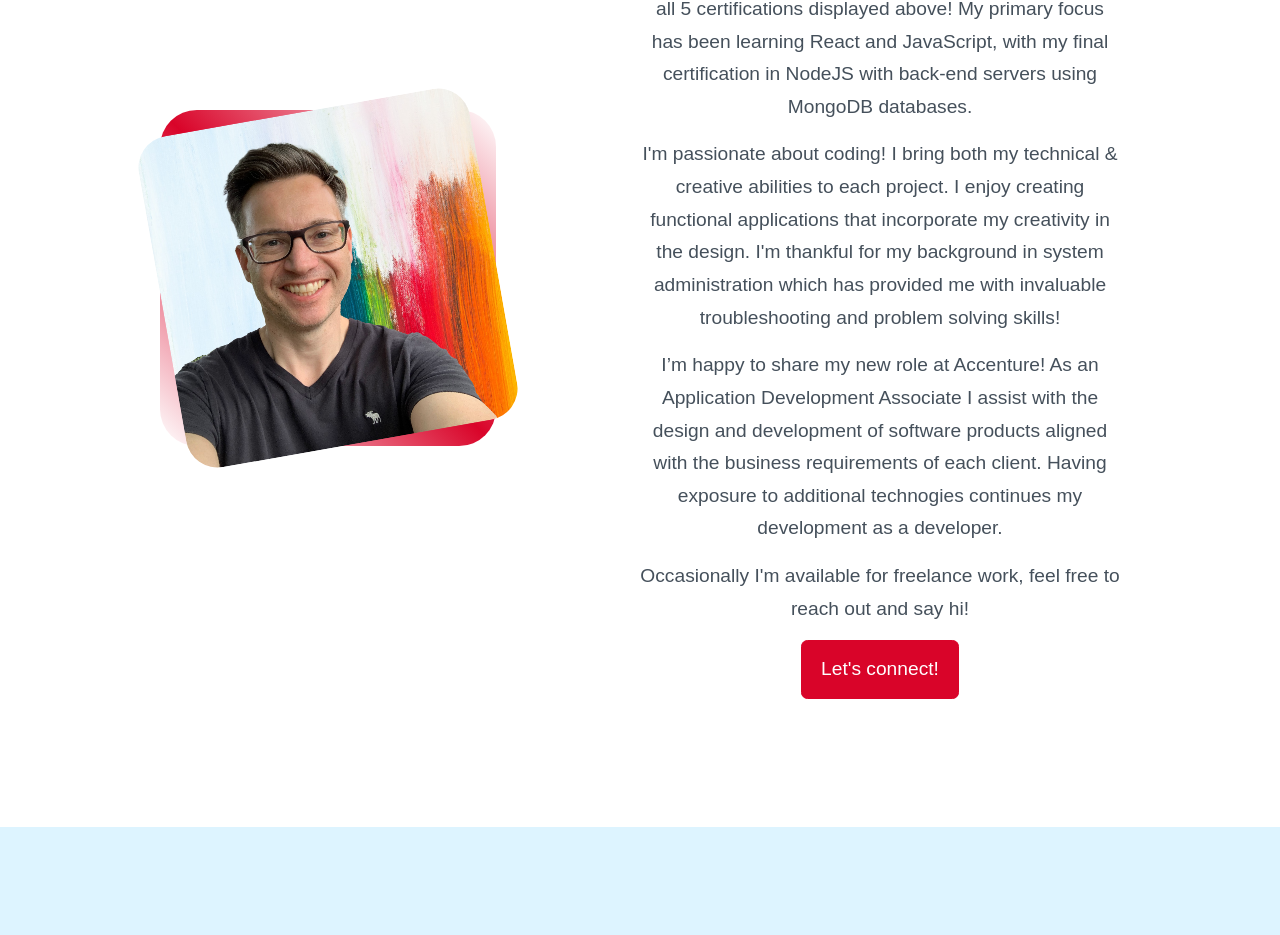
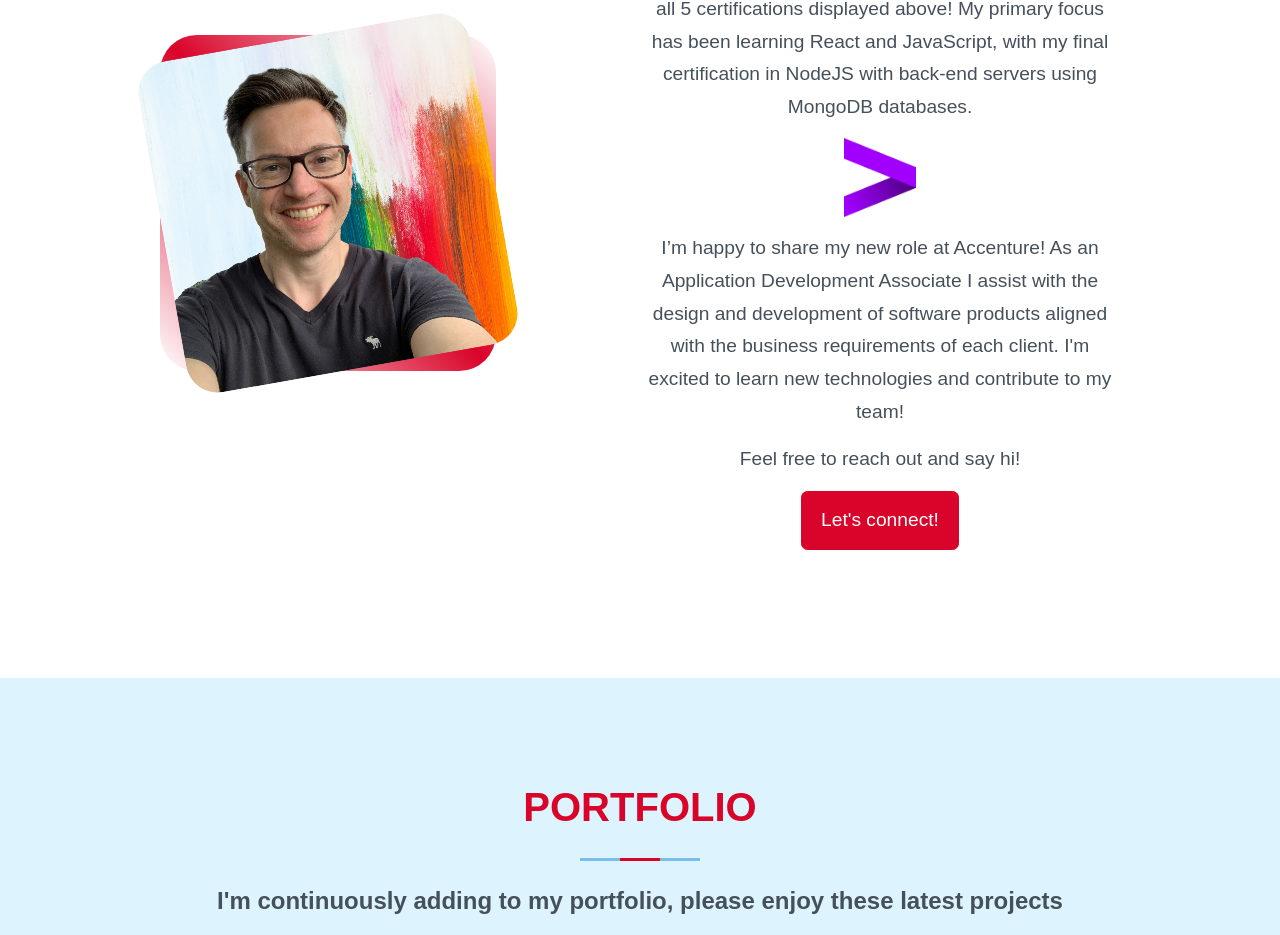
Before and after one commit to remarshal/marshal-rocks-react, a React (Create React App) app: page / in a window 1280 px wide. Shown: the part 1505-2440 px from the top of the page. Built offline with nearby package versions, Linux system fonts and the light colour scheme; a web font is replaced by a local one.

Commit message:
added Accenture

```diff
--- a/src/Components/About.jsx
+++ b/src/Components/About.jsx
@@ -5,6 +5,7 @@ import ReactBadge from '../assets/img/react-badge.png';
 import ReactNativeBadge from '../assets/img/react-native-badge.png';
 import NodeBadge from '../assets/img/node-badge.png';
 import HtmlBadge from '../assets/img/htmlcssjs-badge.png';
+import AccentureLogo from '../assets/img/accenture-logo.png'
 
 const About = () => {
     return (
@@ -39,9 +40,12 @@ const About = () => {
                 <div className="about--content">
                     <h4>Results-driven Application Developer</h4>
                     <p>As a graduatate of the <a href='https://nucamp.co' target='_blank'>Full-Stack Web and Mobile Development</a>bootcamp from <a href='https://nucamp.co' target='_blank'>NuCamp,</a>I am proud of all 5 certifications displayed above!  My primary focus has been learning React and JavaScript, with my final certification in NodeJS with back-end servers using MongoDB databases.</p>
-                    <p>I'm passionate about coding!  I bring both my technical & creative abilities to each project. I enjoy creating functional applications that incorporate my creativity in the design. I'm thankful for my background in system administration which has provided me with invaluable troubleshooting and problem solving skills!</p>
-                    <p>I’m happy to share my new role at Accenture!  As an Application Development Associate I assist with the design and development of software products aligned with the business requirements of each client.  Having exposure to additional technogies continues my development as a developer.</p>
-                    <p>Occasionally I'm available for freelance work, feel free to reach out and say hi!</p>
+                    {/* <p>I'm passionate about coding!  I bring both my technical & creative abilities to each project. I enjoy creating functional applications that incorporate my creativity in the design. I'm thankful for my background in system administration which has provided me with invaluable troubleshooting and problem solving skills!</p> */}
+                    <div className='employment--badges'>
+                    <img src={AccentureLogo} alt="Accenture Logo" className="employment--badge"/>
+                    </div>
+                    <p>I’m happy to share my new role at Accenture!  As an Application Development Associate I assist with the design and development of software products aligned with the business requirements of each client.  I'm excited to learn new technologies and contribute to my team!</p>
+                    <p>Feel free to reach out and say hi!</p>
                     <a href='#contact' className='btn btn-primary'>Let's connect!</a>
                 </div>
             </div>
```
